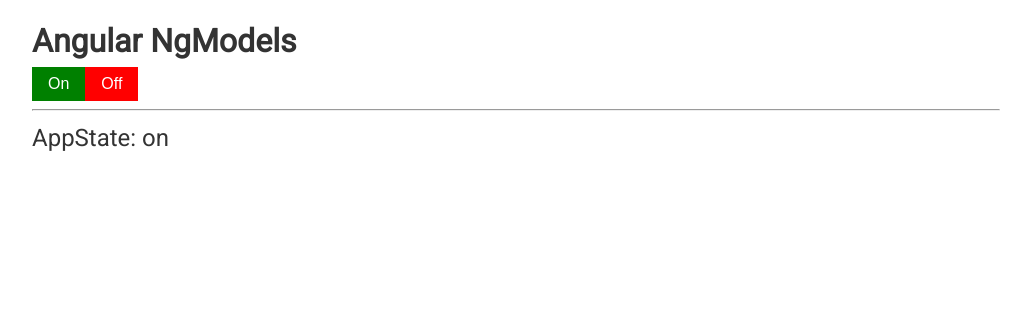
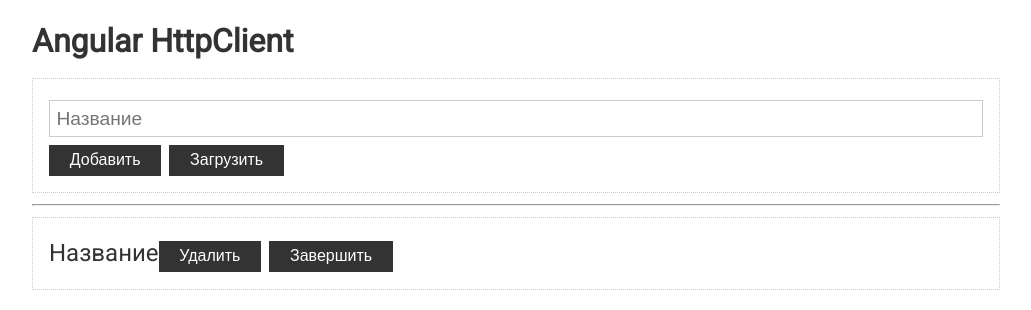
Before and after one commit to Aigelov/angular-basics-by-vladilen, an Angular app: page / in a window 1280 px wide. Shown: the top 310 px of the page, without its empty margins (124-1155 px from the left). Built offline with nearby package versions, Linux system fonts and the light colour scheme.

Commit message:
Clear project

```diff
--- a/src/app/app.component.html
+++ b/src/app/app.component.html
@@ -1,12 +1,23 @@
 <div class="container">
-  <h1>Angular NgModels</h1>
+  <h1>Angular HttpClient</h1>
 
-  <app-switch
-    [(ngModel)]="appState"
-    (ngModelChange)="handleChange()"
-  ></app-switch>
+  <div class="card">
+    <div class="form-control">
+      <input type="text" placeholder="Название">
+    </div>
+    <button class="btn">Добавить</button>
+    <button class="btn">Загрузить</button>
+  </div>
 
   <hr>
 
-  <p>AppState: {{appState}}</p>
+  <div class="card">
+    <p>
+      <span class="completed">Название</span>
+      <span>
+        <button class="btn btn-danger">Удалить</button>
+        <button class="btn">Завершить</button>
+      </span>
+    </p>
+  </div>
 </div>
--- a/src/app/app.component.ts
+++ b/src/app/app.component.ts
@@ -1,14 +1,11 @@
-import {Component} from '@angular/core';
+import {Component, OnInit} from '@angular/core';
 
 @Component({
   selector: 'app-root',
   templateUrl: './app.component.html',
   styleUrls: ['./app.component.scss']
 })
-export class AppComponent {
-  appState = 'on';
+export class AppComponent implements OnInit {
 
-  handleChange() {
-    console.log(this.appState);
-  }
+  ngOnInit() {}
 }
--- a/src/app/app.module.ts
+++ b/src/app/app.module.ts
@@ -3,12 +3,10 @@
 import {FormsModule} from '@angular/forms';
 
 import { AppComponent } from './app.component';
-import { SwitchComponent } from './switch/switch.component';
 
 @NgModule({
   declarations: [
-    AppComponent,
-    SwitchComponent
+    AppComponent
   ],
   imports: [
     BrowserModule,
--- a/src/app/switch/switch.component.html
+++ /dev/null
@@ -1,10 +0,0 @@
-<div>
-  <button
-    [class.active]="state === 'on'"
-    (click)="setState('on')"
-  >On</button>
-  <button
-    [class.active]="state === 'off'"
-    (click)="setState('off')"
-  >Off</button>
-</div>
--- a/src/app/switch/switch.component.scss
+++ /dev/null
@@ -1,17 +0,0 @@
-div {
-  display: inline-block;
-
-  button {
-    background: red;
-    border: none;
-    color: #FFF;
-    cursor: pointer;
-    font-size: 1rem;
-    outline: none;
-    padding: .5rem 1rem;
-
-    &.active {
-      background: green;
-    }
-  }
-}
--- a/src/app/switch/switch.component.ts
+++ /dev/null
@@ -1,40 +0,0 @@
-import {Component, forwardRef, Provider} from '@angular/core';
-import {ControlValueAccessor, NG_VALUE_ACCESSOR} from '@angular/forms';
-
-const VALUE_ACCESSOR: Provider = {
-  provide: NG_VALUE_ACCESSOR,
-  useExisting: forwardRef(() => SwitchComponent),
-  multi: true
-};
-
-@Component({
-  selector: 'app-switch',
-  templateUrl: './switch.component.html',
-  styleUrls: ['./switch.component.scss'],
-  providers: [VALUE_ACCESSOR]
-})
-export class SwitchComponent implements ControlValueAccessor {
-
-  state = 'off';
-
-  private onChange = (value: any) => {};
-
-  setState(state: string) {
-    this.state = state;
-    this.onChange(this.state);
-  }
-
-  registerOnChange(fn: any): void {
-    this.onChange = fn;
-  }
-
-  registerOnTouched(fn: any): void {
-  }
-
-  setDisabledState(isDisabled: boolean): void {
-  }
-
-  writeValue(state: string): void {
-    this.state = state;
-  }
-}
```
Also changed, not shown: src/app/my.validators.ts (deleted, +0 -32 lines).
